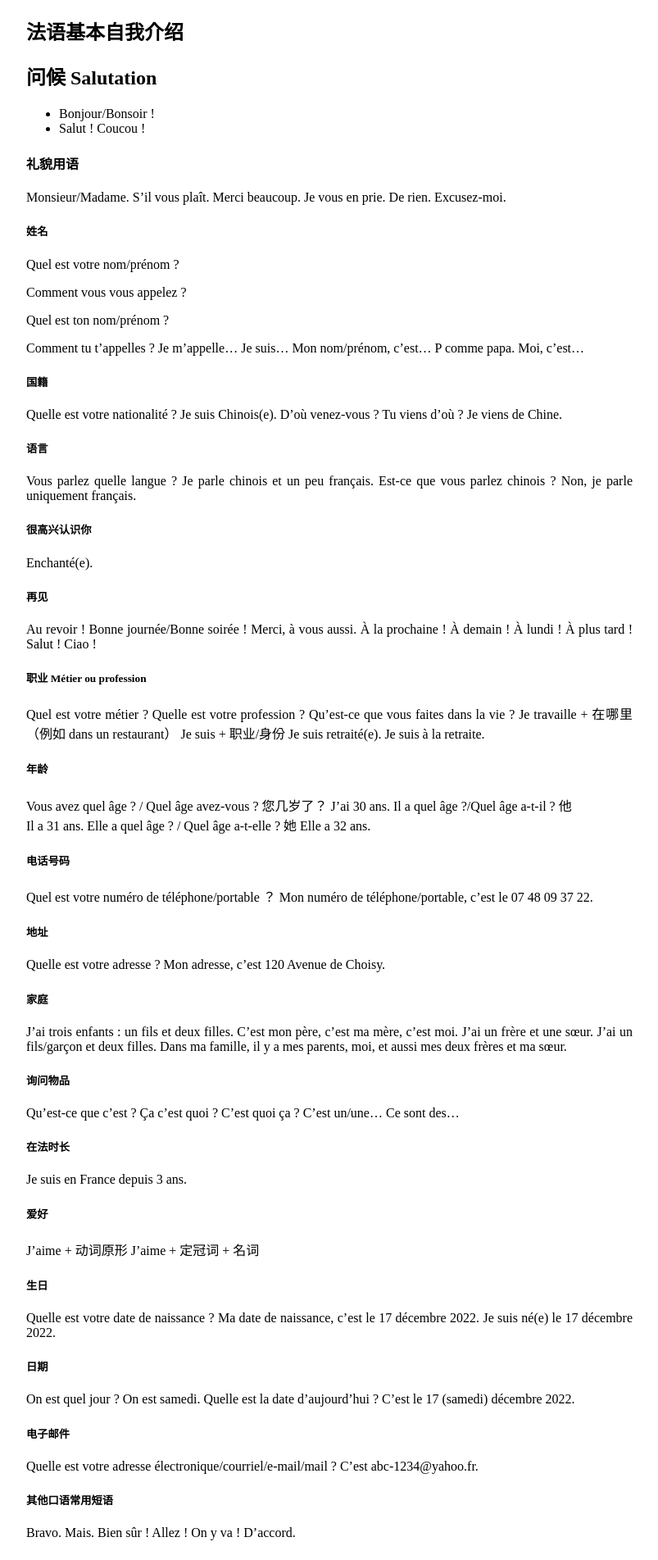
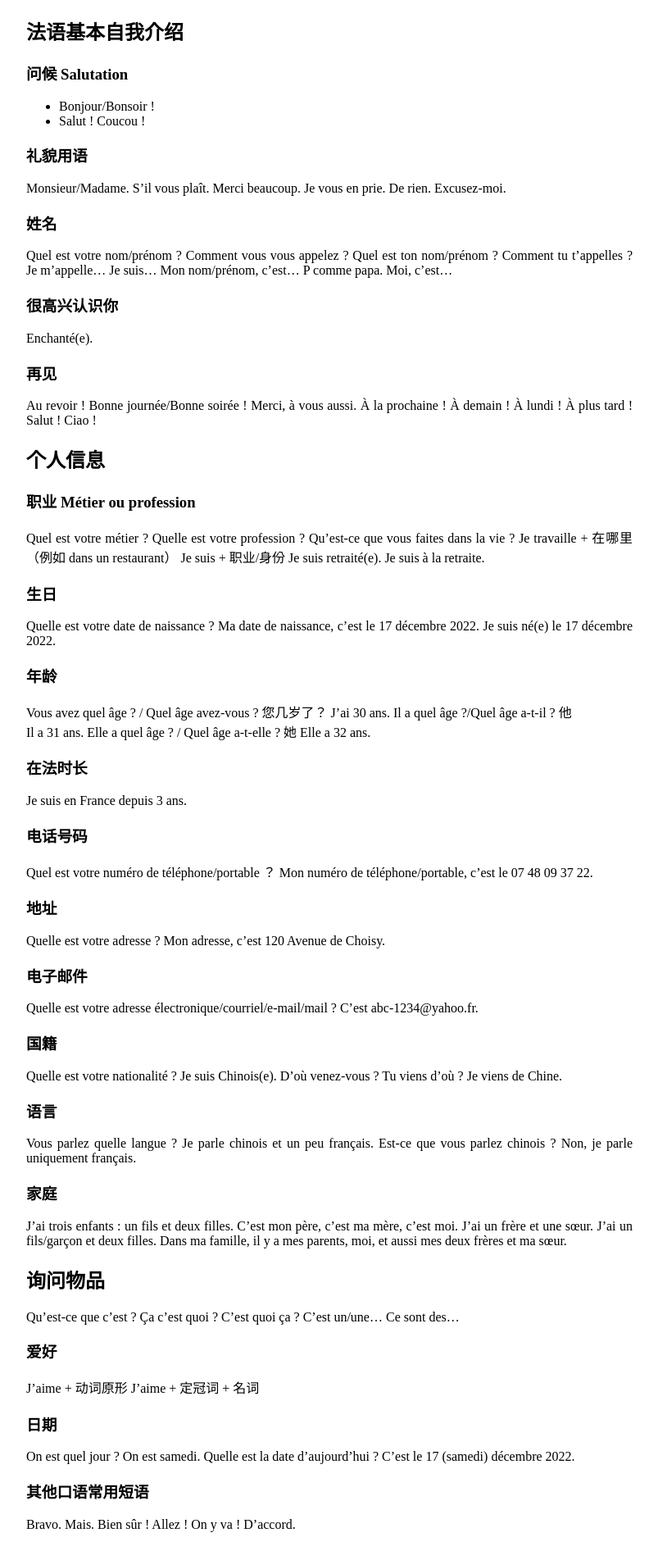
Before and after one commit to keinriesenradinparis/testing_local, a Jekyll site: the page built from _posts/2022/2022-12-16-法语基本自我介绍.md, in a window 1280 px wide. Shown: the whole page at 82% size, without its empty margins (238-1041 px from the left). Built offline with Jekyll 4.4.1, drawn with Linux system fonts in a browser that asks for light colours; some of the changed lines change nothing that is shown.

Commit message:
Update 2022-12-16-法语基本自我介绍.md

```diff
--- a/_posts/2022/2022-12-16-法语基本自我介绍.md
+++ b/_posts/2022/2022-12-16-法语基本自我介绍.md
@@ -7,12 +7,14 @@ categories:
 layout: page_light
 ---
 
-## 问候 Salutation
+
+
+### 问候 Salutation
 
 - Bonjour/Bonsoir !
 - Salut ! Coucou !
 
-#### 礼貌用语
+### 礼貌用语
 
 Monsieur/Madame.
 S’il vous plaît.
@@ -21,14 +23,11 @@ Je vous en prie.
 De rien.
 Excusez-moi.
 
-##### 姓名
+### 姓名
 
 Quel est votre nom/prénom ?
-
 Comment vous vous appelez ?
-
 Quel est ton nom/prénom ?
-
 Comment tu t'appelles ?
 Je m’appelle…
 Je suis…
@@ -36,26 +35,12 @@ Mon nom/prénom, c’est…
 P comme papa.
 Moi, c’est…
 
-##### 国籍
 
-Quelle est votre nationalité ?
-Je suis Chinois(e).
-D'où venez-vous ?
-Tu viens d'où ?
-Je viens de Chine.
-
-##### 语言
-
-Vous parlez quelle langue ?
-Je parle chinois et un peu français.
-Est-ce que vous parlez chinois ?
-Non, je parle uniquement français.
-
-##### 很高兴认识你
+### 很高兴认识你
 
 Enchanté(e).
 
-##### 再见
+### 再见
 
 Au revoir !
 Bonne journée/Bonne soirée !
@@ -67,7 +52,9 @@ Merci, à vous aussi.
 Salut !
 Ciao !
 
-##### 职业 Métier ou profession
+## 个人信息
+
+### 职业 Métier ou profession
 
 Quel est votre métier ?
 Quelle est votre profession ?
@@ -77,7 +64,13 @@ Je suis + 职业/身份
 Je suis retraité(e).
 Je suis à la retraite.
 
-##### 年龄
+### 生日
+
+Quelle est votre date de naissance ?
+Ma date de naissance, c'est le 17 décembre 2022.
+Je suis né(e) le 17 décembre 2022.
+
+### 年龄
 
 Vous avez quel âge ? / Quel âge avez-vous ? 您几岁了？
 J’ai 30 ans.
@@ -86,17 +79,41 @@ Il a 31 ans.
 Elle a quel âge ? / Quel âge a-t-elle ?   她
 Elle a 32 ans.
 
-##### 电话号码
+### 在法时长
+
+Je suis en France depuis 3 ans.
+
+### 电话号码
 
 Quel est votre numéro de téléphone/portable ？
 Mon numéro de téléphone/portable, c’est le 07 48 09 37 22.
 
-##### 地址
+### 地址
 
 Quelle est votre adresse ?
 Mon adresse, c'est 120 Avenue de Choisy.
 
-##### 家庭
+### 电子邮件
+
+Quelle est votre adresse électronique/courriel/e-mail/mail ?
+C'est abc-1234@yahoo.fr.
+
+### 国籍
+
+Quelle est votre nationalité ?
+Je suis Chinois(e).
+D'où venez-vous ?
+Tu viens d'où ?
+Je viens de Chine.
+
+### 语言
+
+Vous parlez quelle langue ?
+Je parle chinois et un peu français.
+Est-ce que vous parlez chinois ?
+Non, je parle uniquement français.
+
+### 家庭
 
 J'ai trois enfants : un fils et deux filles.
 C'est mon père, c’est ma mère, c’est moi.
@@ -104,7 +121,7 @@ J’ai un frère et une sœur.
 J’ai un fils/garçon et deux filles.
 Dans ma famille, il y a mes parents, moi, et aussi mes deux frères et ma sœur.
 
-##### 询问物品
+## 询问物品
 
 Qu'est-ce que c'est ?
 Ça c'est quoi ?
@@ -112,34 +129,23 @@ C'est quoi ça ?
 C'est un/une…
 Ce sont des…
 
-##### 在法时长
 
-Je suis en France depuis 3 ans.
-
-##### 爱好
+### 爱好
 
 J'aime + 动词原形
 J'aime + 定冠词 + 名词
 
-##### 生日
 
-Quelle est votre date de naissance ?
-Ma date de naissance, c'est le 17 décembre 2022.
-Je suis né(e) le 17 décembre 2022.
-
-##### 日期
+### 日期
 
 On est quel jour ?
 On est samedi.
 Quelle est la date d'aujourd'hui ?
 C'est le 17 (samedi) décembre 2022.
 
-##### 电子邮件
 
-Quelle est votre adresse électronique/courriel/e-mail/mail ?
-C'est abc-1234@yahoo.fr.
 
-##### 其他口语常用短语
+### 其他口语常用短语
 
 Bravo.
 Mais.
```
